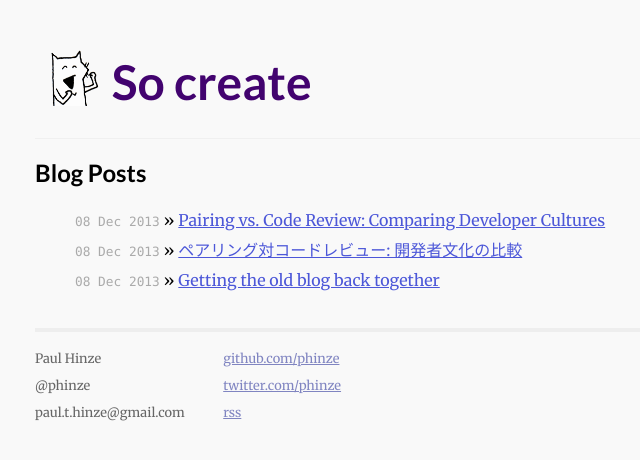
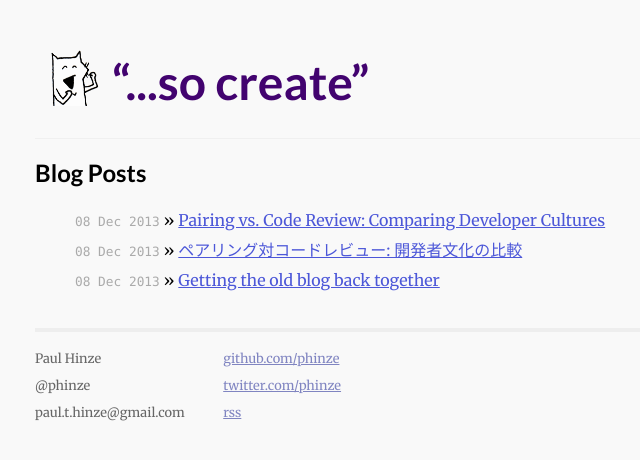
Before and after one commit to phinze/phinze.github.io, a Jekyll site: the page built from index.html, in a window 1280 px wide. Shown: the top 460 px of the page, without its empty margins (269-909 px from the left). Built offline with Jekyll 4.4.1, drawn with Linux system fonts in a browser that asks for light colours; Markdown is read by kramdown in place of the engine named in the settings; some of the changed lines change nothing that is shown.

Commit message:
clarify title as coming from _why quote

```diff
--- a/_config.yml
+++ b/_config.yml
@@ -1,4 +1,4 @@
-name: So create
+name: "&ldquo;...so create&rdquo;"
 description: Paul Hinze writes stuff here
 url: http://phinze.github.io
 author: Paul Hinze
```
